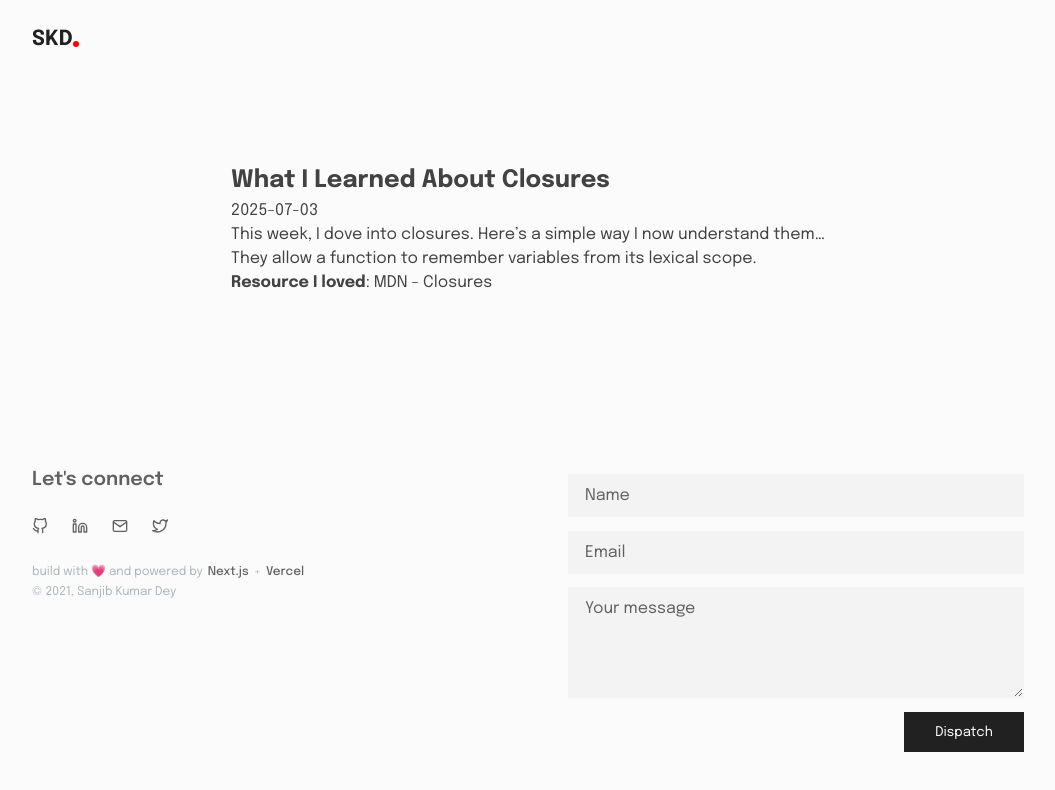
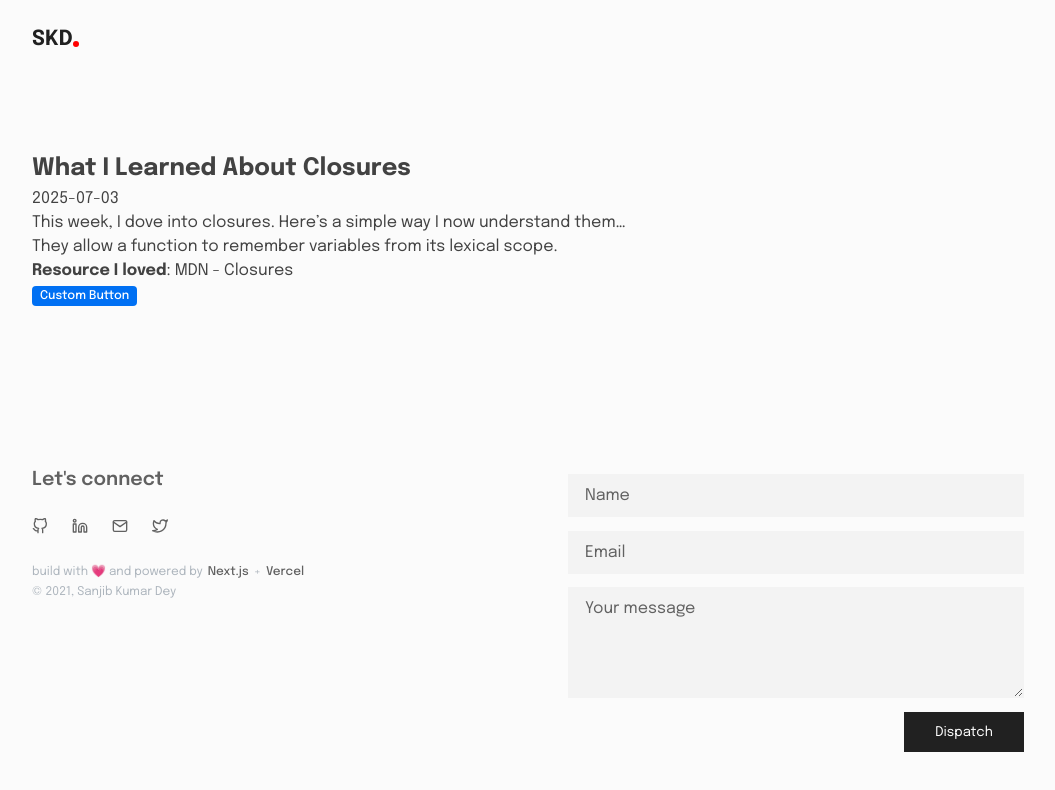
Before and after one commit to sanjibdey104/portfolio-v1, a Next.js app: page /blog/test-post in a window 1280 px wide. Shown: the top 790 px of the page, without its empty margins (112-1167 px from the left). Built offline with nearby package versions, Linux system fonts and the light colour scheme.

Commit message:
add: mdx global component registry

```diff
--- /dev/null
+++ b/lib/mdx-global-components-map.jsx
@@ -0,0 +1,5 @@
+import Button from "../components/ui/Button";
+
+export const globalBlogComponents = {
+  Button,
+};
--- a/pages/blog/[slug].jsx
+++ b/pages/blog/[slug].jsx
@@ -5,20 +5,25 @@ import matter from "gray-matter";
 import { serialize } from "next-mdx-remote/serialize";
 import { MDXRemote } from "next-mdx-remote";
 import Head from "next/head";
+import { globalBlogComponents } from "../../lib/mdx-global-components-map";
 
 export default function BlogPost({ source, frontMatter }) {
+  const components = {
+    ...globalBlogComponents,
+  };
+
   return (
     <>
       <Head>
         <title>{frontMatter.title}</title>
       </Head>
-      <article
-        style={{ maxWidth: "700px", margin: "2rem auto", padding: "0 1rem" }}
-      >
+
+      <section>
         <h1>{frontMatter.title}</h1>
         <p>{frontMatter.date}</p>
-        <MDXRemote {...source} />
-      </article>
+
+        <MDXRemote {...source} components={components} />
+      </section>
     </>
   );
 }
--- a/posts/test-post.mdx
+++ b/posts/test-post.mdx
@@ -9,3 +9,7 @@ This week, I dove into closures. Here’s a simple way I now understand them…
 They allow a function to remember variables from its lexical scope.
 
 **Resource I loved**: [MDN - Closures](https://developer.mozilla.org/en-US/docs/Web/JavaScript/Closures)
+
+<Button variant="primary" size="sm">
+  Custom Button
+</Button>
```
